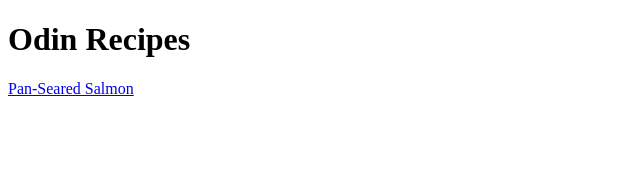
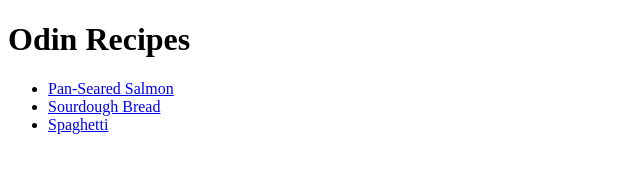
Before and after one commit to MxRoax/odin-recipes, a plain HTML site: page index.html in a window 1280 px wide. Shown: the whole page, without its empty margins (0-640 px from the left). Drawn offline with Linux system fonts and the light colour scheme.

Commit message:
List recipes as unordered list

```diff
--- a/index.html
+++ b/index.html
@@ -8,6 +8,12 @@
 
     <body>
         <h1>Odin Recipes</h1>
-        <a href="recipes/salmon.html"> Pan-Seared Salmon</a>
+
+        <ul>
+            <li><a href="recipes/salmon.html">Pan-Seared Salmon</a></li>
+            <li><a href="recipes/sourdough.html">Sourdough Bread</a></li>
+            <li><a href="recipes/spaghetti.html">Spaghetti</a>  </li>
+        </ul>
+
     </body>
 </html>
```
